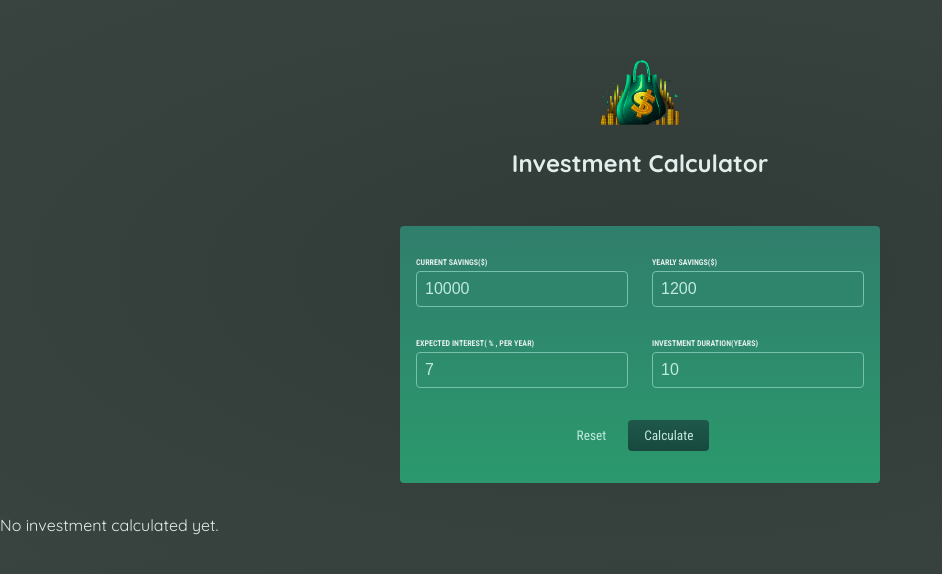
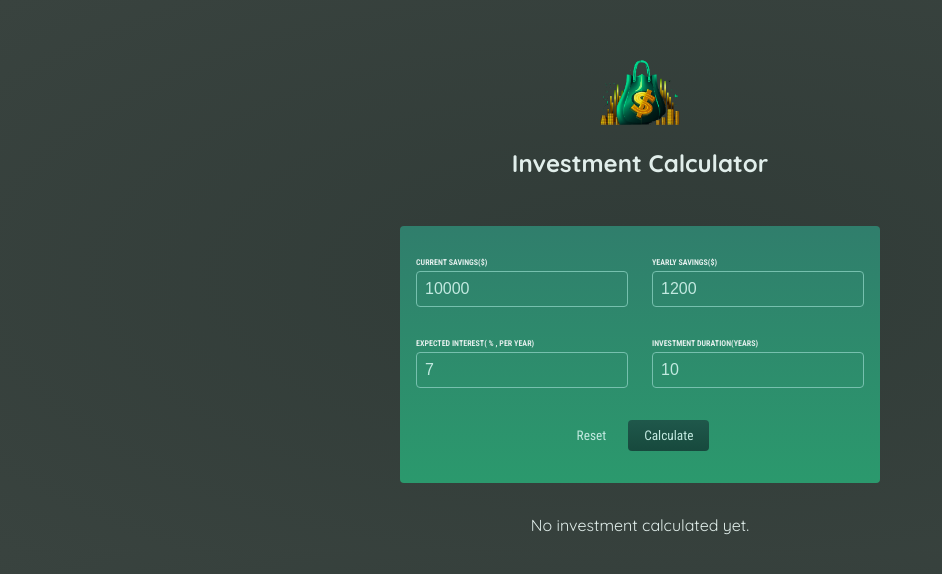
Before and after one commit to asmaaadel0/Investment-Calculator, a React (Create React App) app: page / in a window 1280 px wide. Shown: the top 574 px of the page, without its empty margins (0-942 px from the left). Built offline with nearby package versions, Linux system fonts and the light colour scheme.

Commit message:
update styling, fix bug

```diff
--- a/src/App.js
+++ b/src/App.js
@@ -32,7 +32,9 @@
     <div>
       <TheHeader />
       <Calculator onCalculate={calculateHandler} />{" "}
-      {!userInput && <p> No investment calculated yet. </p>}{" "}
+      {!userInput && (
+        <p style={{ textAlign: "center" }}> No investment calculated yet. </p>
+      )}{" "}
       {userInput && (
         <TheResult
           data={yearlyData}
--- a/src/component/Investment-Calculator/Calculator.js
+++ b/src/component/Investment-Calculator/Calculator.js
@@ -24,7 +24,7 @@
     setUserInput((prevInput) => {
       return {
         ...prevInput,
-        [input]: value,
+        [input]: +value,
       };
     });
   };
```
